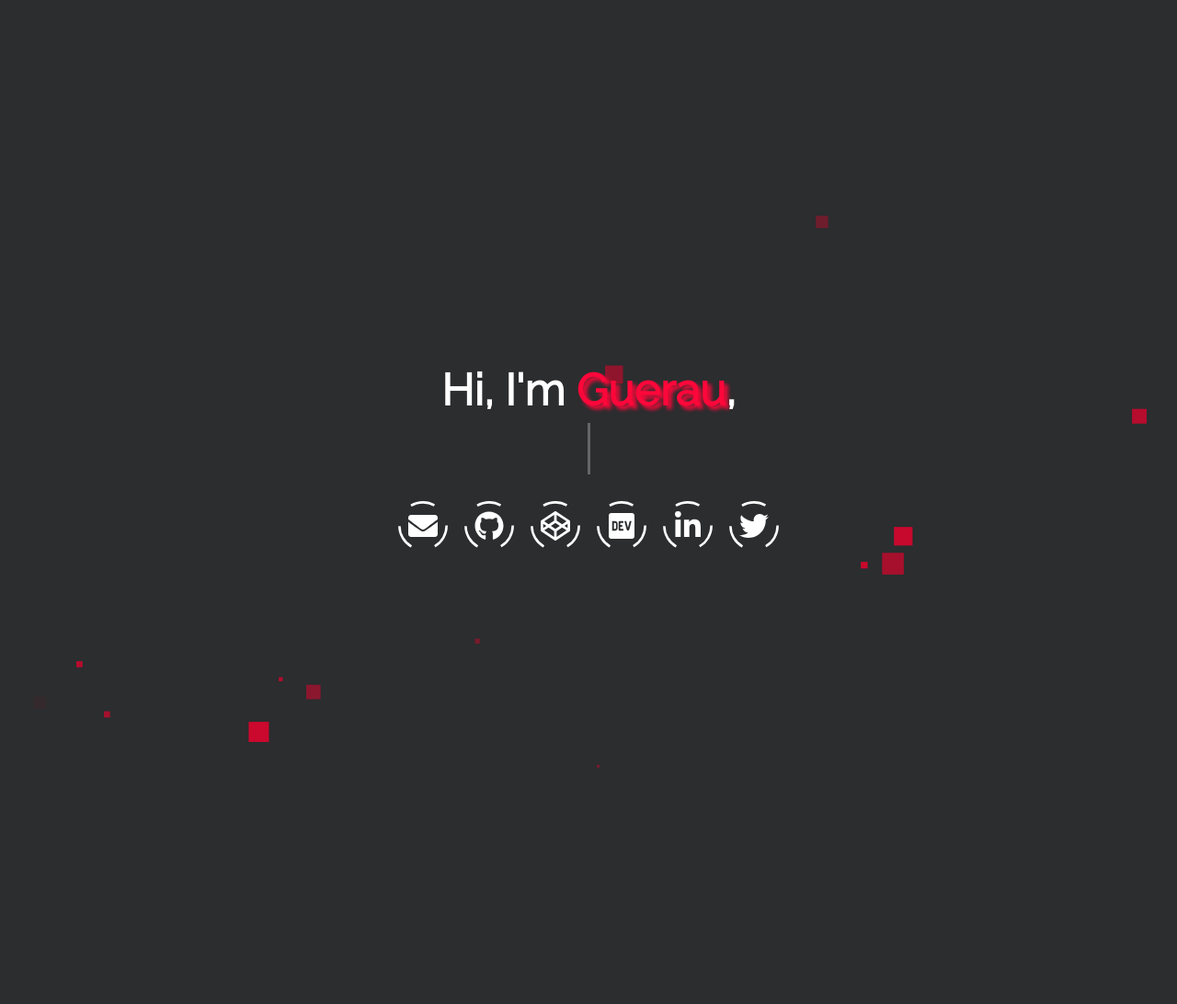
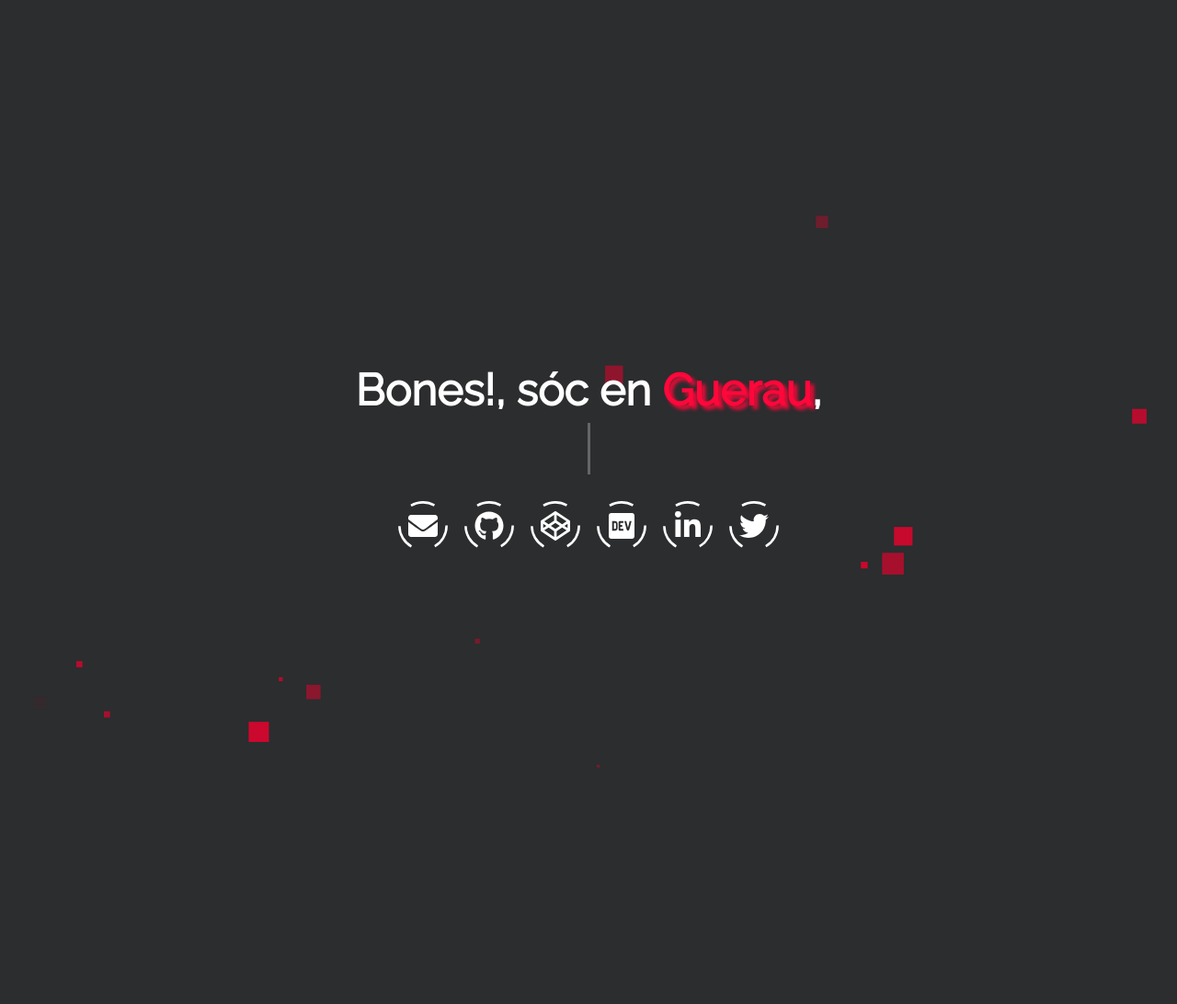
Before and after one commit to Guerauu/Guerauu.github.io, a Jekyll site: the page built from index.html, in a window 1280 px wide. Shown: the whole page at 92% size. Built offline with Jekyll 4.4.1, drawn with Linux system fonts in a browser that asks for light colours.

Commit message:
Update landing-page.html

```diff
--- a/_includes/landing-page.html
+++ b/_includes/landing-page.html
@@ -1,6 +1,6 @@
 <div id="landing">
   <div class="landing-title">
-    <h1>Hi, I&#39;m
+    <h1>Bones!, sóc en
       <span class="highlight-title">{{site.username}}</span>,
     </h1>
     <h1>
```
